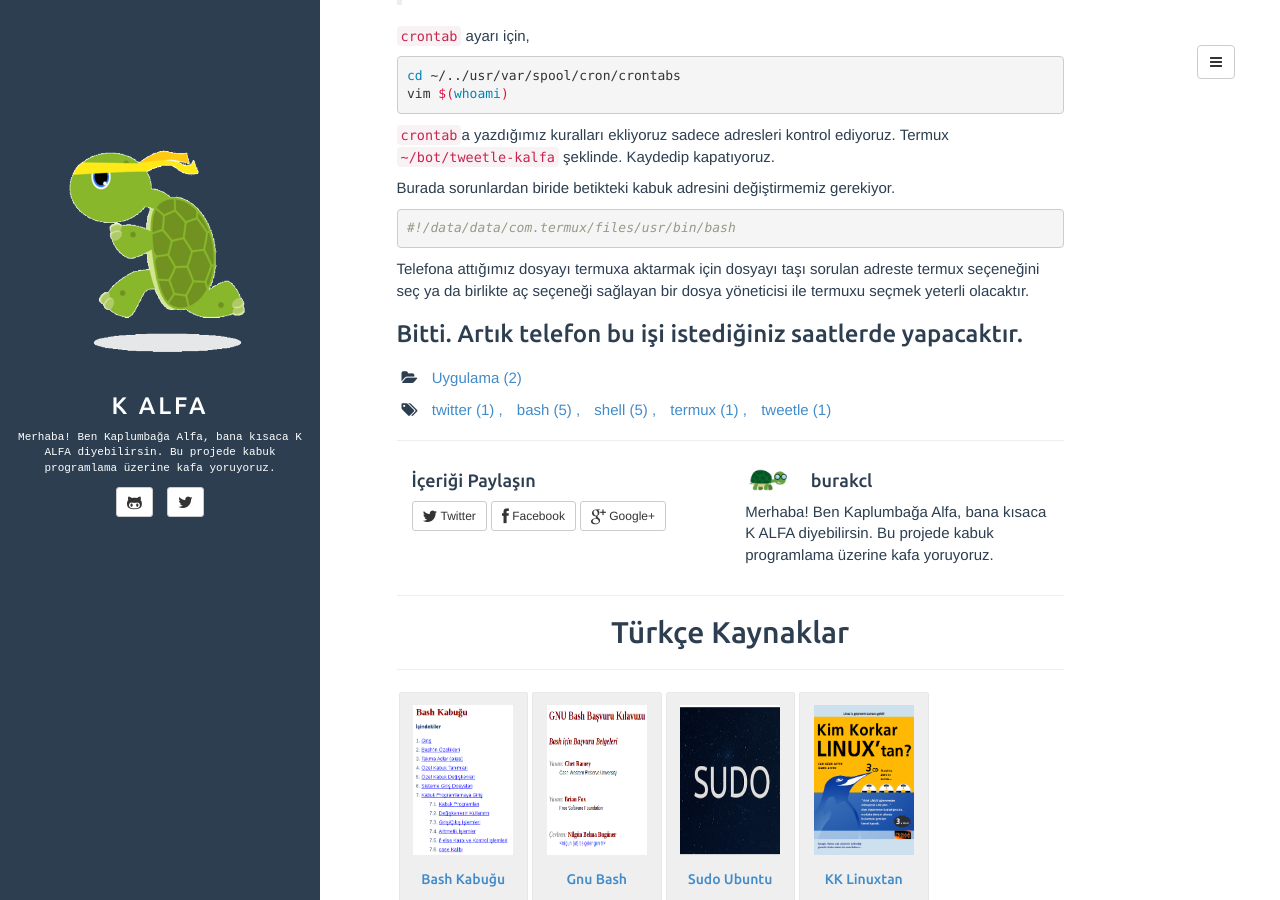
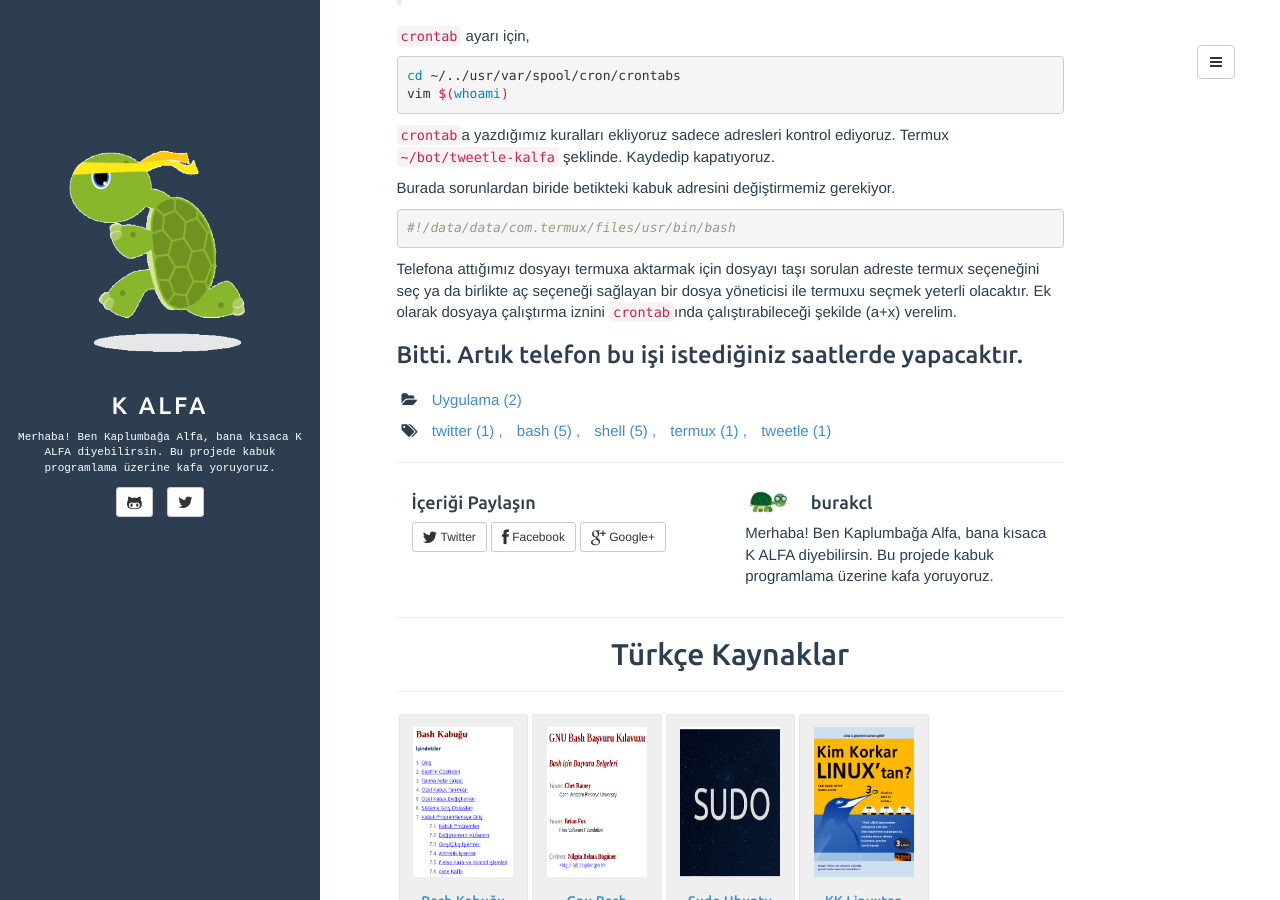
Before and after one commit to burakcl/kalfa, a Jekyll site: the page built from _posts/2017-06-19-tapi-uyg-bir.md, in a window 1280 px wide and 900 px high, scrolled down 5415 px. Built offline with Jekyll 4.4.1, drawn with Linux system fonts in a browser that asks for light colours.

Commit message:
ek-uyari

```diff
--- a/_posts/2017-06-19-tapi-uyg-bir.md
+++ b/_posts/2017-06-19-tapi-uyg-bir.md
@@ -226,5 +226,5 @@ Burada sorunlardan biride  betikteki kabuk adresini değiştirmemiz gerekiyor.
 #!/data/data/com.termux/files/usr/bin/bash
 {% endhighlight %}
 Telefona attığımız dosyayı termuxa aktarmak için dosyayı taşı sorulan adreste termux seçeneğini seç ya da birlikte aç seçeneği sağlayan bir dosya yöneticisi ile termuxu seçmek yeterli olacaktır.
-
+Ek olarak dosyaya çalıştırma iznini `crontab`ında çalıştırabileceği şekilde (a+x) verelim.
 ### Bitti. Artık telefon bu işi istediğiniz saatlerde yapacaktır.
```
